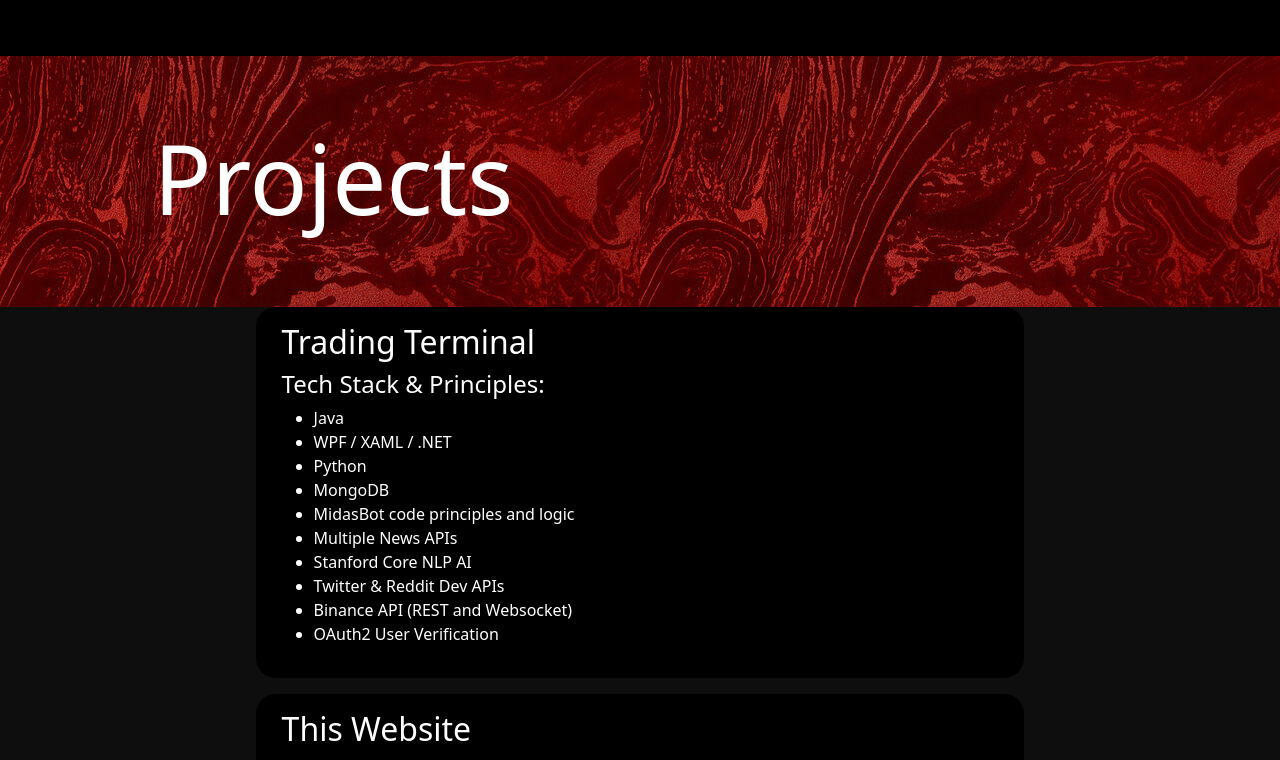
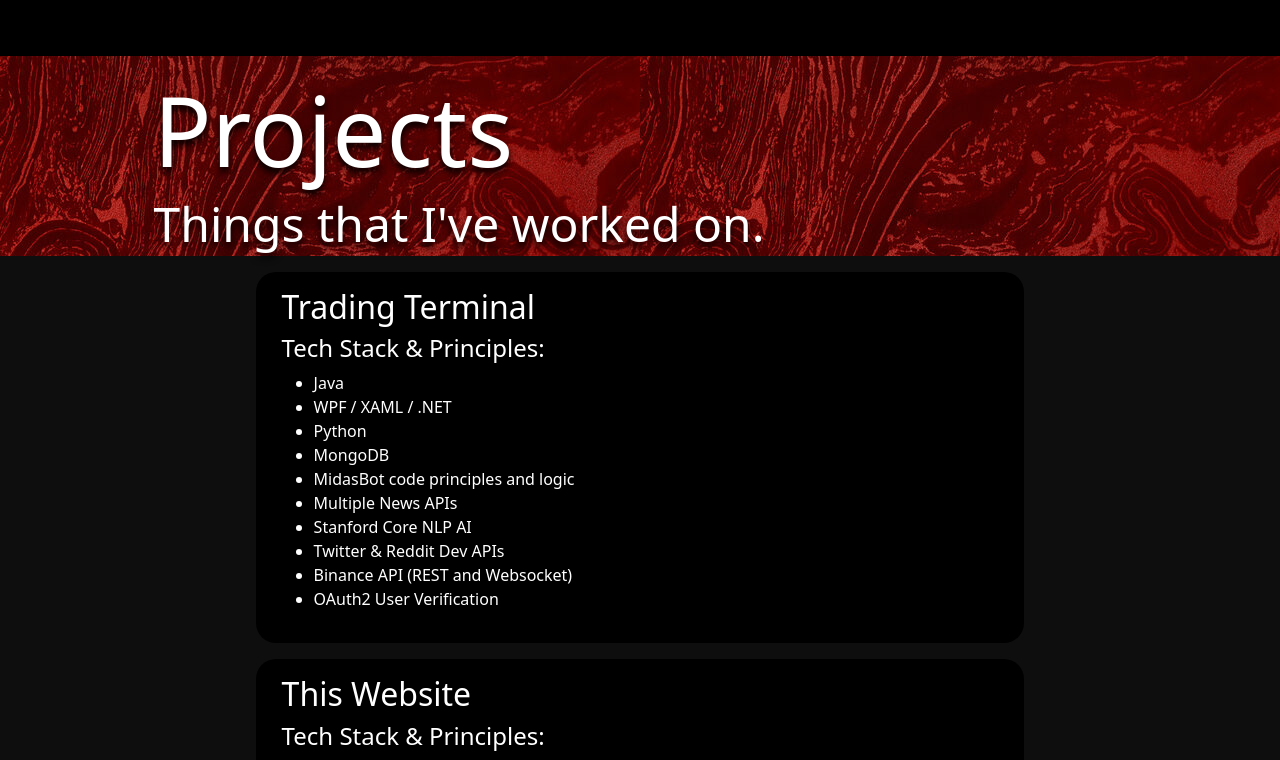
Before and after one commit to Angus-Moore-Dev/Personal_Site, a React (Create React App) app: page /Projects in a window 1280 px wide. Shown: the top 760 px of the page. Built offline with nearby package versions, Linux system fonts and the light colour scheme.

Commit message:
Updated Project Styling

```diff
--- a/src/App.css
+++ b/src/App.css
@@ -222,16 +222,28 @@ h1, h2, h3, h4, h5, h6, p, a, button, img, #titleCard, #aboutMe, #skills, .items
   background-color: #0e0e0e;
 }
 
-#Projects h1 {
-  padding: 6vh 12vw 6vh 12vw;
-  font-size: 72pt;
-}
-
 #projectsPageTop {
   background-image: url('./Media/projectsBackground.jpg');
   padding-top: 2vh;
   padding-bottom: 2vh;
+  margin-bottom: 2vh;
+  height: 25vh;
 }
+
+#projectsPageTop h1 {
+  margin-left: 12vw;
+  font-size: 72pt;
+  filter: drop-shadow(0 1.5mm 1mm black);
+}
+
+
+
+#projectsPageTop h2 {
+  margin-left: 12vw;
+  font-size: 36pt;
+  filter: drop-shadow(0 1.5mm 1mm black);
+}
+
 
 #projectsPageBody {
   display: flex;
@@ -280,6 +292,7 @@ h1, h2, h3, h4, h5, h6, p, a, button, img, #titleCard, #aboutMe, #skills, .items
   background-position-y: 60%;
   padding-top: 2vh;
   padding-bottom: 2vh;
+  height: 25vh;
 }
 
 #pageTop h2 {
--- a/src/Projects/Projects.jsx
+++ b/src/Projects/Projects.jsx
@@ -5,6 +5,7 @@ export default function Projects() {
         <div id='Projects'>
             <div id='projectsPageTop'>
                 <h1>Projects</h1>
+                <h2>Things that I've worked on.</h2>
             </div>
             <div id='projectsPageBody'>
                 <div className='projectContainer'>
```
